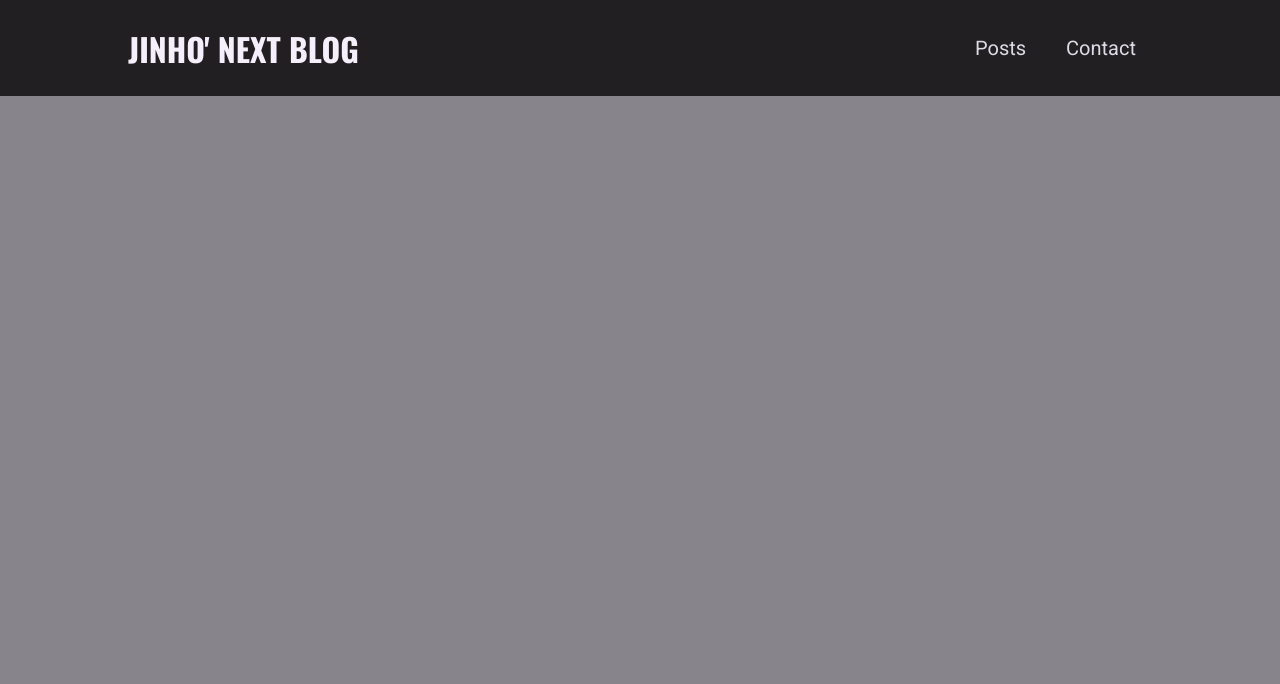
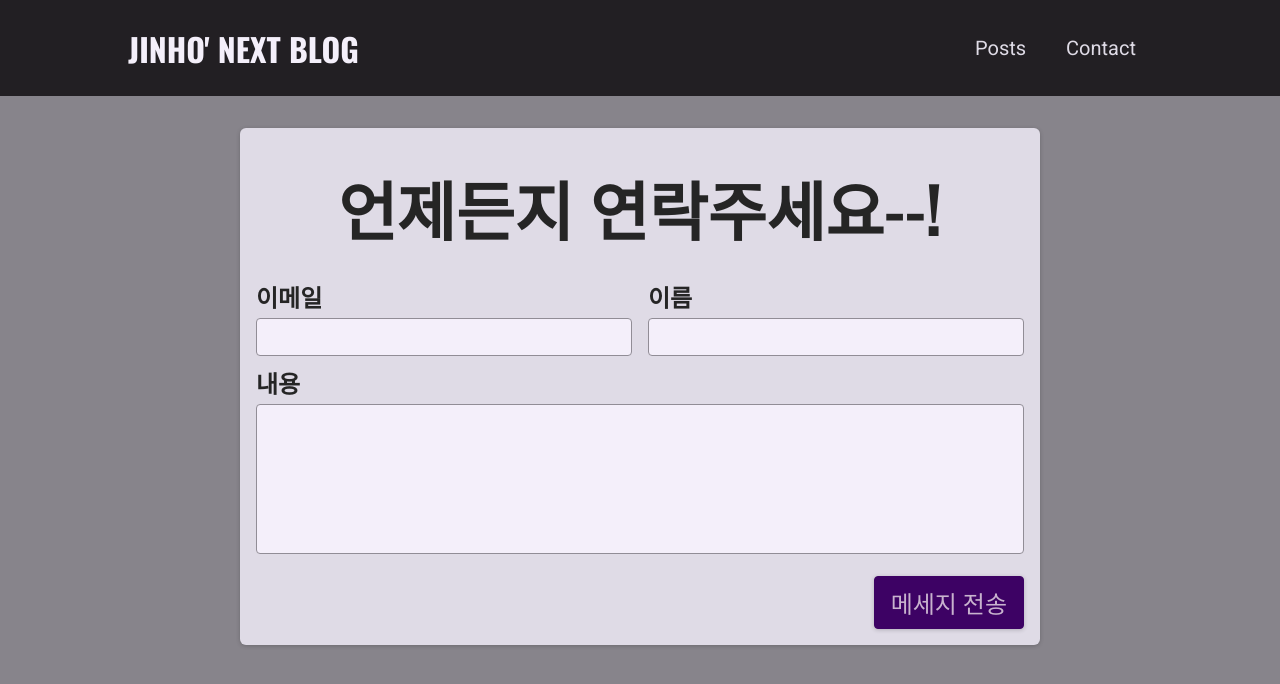
Before and after one commit to Yeom-JinHo/next-blog, a Next.js app: page /contact in a window 1280 px wide. Shown: the top 684 px of the page. Built offline with nearby package versions, Linux system fonts and the light colour scheme.

Commit message:
feat : contact & db set

```diff
--- /dev/null
+++ b/components/contact/contact-form.js
@@ -0,0 +1,64 @@
+import React, { useState } from "react";
+import classes from "./contact-form.module.css";
+
+const ContactForm = () => {
+  const [email, setEmail] = useState("");
+  const [name, setName] = useState("");
+  const [msg, setMsg] = useState("");
+
+  function sendMsgHanlder(e) {
+    e.preventDefault();
+
+    fetch("/api/contact", {
+      method: "POST",
+      body: JSON.stringify({ email, name, msg }),
+      headers: {
+        "Content-Type": "application/json",
+      },
+    });
+  }
+  return (
+    <section className={classes.contact}>
+      <h1>언제든지 연락주세요--!</h1>
+      <form className={classes.form} onSubmit={sendMsgHanlder}>
+        <div className={classes.controls}>
+          <div className={classes.control}>
+            <label htmlFor="email">이메일</label>
+            <input
+              type="email"
+              id="email"
+              required
+              value={email}
+              onChange={(e) => setEmail(e.target.value)}
+            />
+          </div>
+          <div className={classes.control}>
+            <label htmlFor="name">이름</label>
+            <input
+              type="name"
+              id="name"
+              required
+              value={name}
+              onChange={(e) => setName(e.target.value)}
+            />
+          </div>
+        </div>
+        <div className={classes.control}>
+          <label htmlFor="msg">내용</label>
+          <textarea
+            id="msg"
+            rows={5}
+            required
+            value={msg}
+            onChange={(e) => setMsg(e.target.value)}
+          ></textarea>
+        </div>
+        <div className={classes.actions}>
+          <button>메세지 전송</button>
+        </div>
+      </form>
+    </section>
+  );
+};
+
+export default ContactForm;
--- /dev/null
+++ b/components/contact/contact-form.module.css
@@ -0,0 +1,73 @@
+.contact {
+  margin: var(--size-8) auto;
+  border-radius: 6px;
+  background-color: var(--color-grey-100);
+  width: 90%;
+  max-width: 50rem;
+  padding: var(--size-4);
+  box-shadow: 0 1px 4px rgba(0, 0, 0, 0.2);
+  font-size: var(--size-6);
+}
+
+.contact h1 {
+  font-size: var(--size-8);
+  margin: var(--size-4) 0;
+  text-align: left;
+}
+
+.form label {
+  display: block;
+  font-family: "Oswald", sans-serif;
+  font-weight: bold;
+  margin: var(--size-2) 0 var(--size-1) 0;
+}
+
+.form input,
+.form textarea {
+  font: inherit;
+  padding: var(--size-1);
+  border-radius: 4px;
+  width: 100%;
+  border: 1px solid var(--color-grey-400);
+  background-color: var(--color-grey-50);
+  resize: none;
+}
+
+.controls {
+  display: flex;
+  column-gap: 1rem;
+  flex-wrap: wrap;
+}
+
+.control {
+  flex: 1;
+  min-width: 10rem;
+}
+
+.actions {
+  margin-top: var(--size-4);
+  text-align: right;
+}
+
+.form button {
+  font: inherit;
+  cursor: pointer;
+  background-color: var(--color-primary-700);
+  border: 1px solid var(--color-primary-700);
+  padding: var(--size-2) var(--size-4);
+  border-radius: 4px;
+  color: var(--color-primary-50);
+  box-shadow: 0 1px 4px rgba(0, 0, 0, 0.2);
+}
+
+.form button:hover {
+  background-color: var(--color-primary-500);
+  border-color: var(--color-primary-500);
+}
+
+@media (min-width: 768px) {
+  .contact h1 {
+    font-size: var(--size-16);
+    text-align: center;
+  }
+}
--- a/package.json
+++ b/package.json
@@ -9,6 +9,7 @@
   },
   "dependencies": {
     "gray-matter": "^4.0.3",
+    "mongodb": "^4.9.0",
     "next": "10.0.6",
     "react": "17.0.1",
     "react-dom": "17.0.1",
--- /dev/null
+++ b/pages/api/contact.js
@@ -0,0 +1,41 @@
+import { MongoClient } from "mongodb";
+
+async function handler(req, res) {
+  if (req.method === "POST") {
+    const { email, name, msg } = req.body;
+    if (
+      !email ||
+      !email.includes("@") ||
+      !name ||
+      name.trim() === "" ||
+      !msg ||
+      msg.trim() === ""
+    ) {
+      res.status(422).json({ message: "Invalid input." });
+      return;
+    }
+    const newMsg = { email, name, msg };
+    let client;
+    try {
+      client = await MongoClient.connect(
+        "mongodb+srv://jinho1:a1123@cluster0.htmkxdg.mongodb.net/next?retryWrites=true&w=majority"
+      );
+    } catch (e) {
+      res.status(500).json({ message: e.message });
+      return;
+    }
+    console.log("여긴되냐2?");
+    const db = client.db();
+    try {
+      const result = await db.collection("msg").insertOne(newMsg);
+      newMsg.id = result.insertedId;
+    } catch (e) {
+      client.close();
+      res.status(500).json({ message: "메세지 저장 실패" });
+    }
+    client.close();
+    res.status(201).json({ message: "메세지 저장 성공", msg: newMsg });
+  }
+}
+
+export default handler;
--- a/pages/contact/index.js
+++ b/pages/contact/index.js
@@ -1,7 +1,8 @@
 import React from "react";
+import ContactForm from "../../components/contact/contact-form";
 
-const index = () => {
-  return <div></div>;
+const ContactPage = () => {
+  return <ContactForm />;
 };
 
-export default index;
+export default ContactPage;
```
Also changed, not shown: 1 other file (tests, documents, lock files or other folders).
